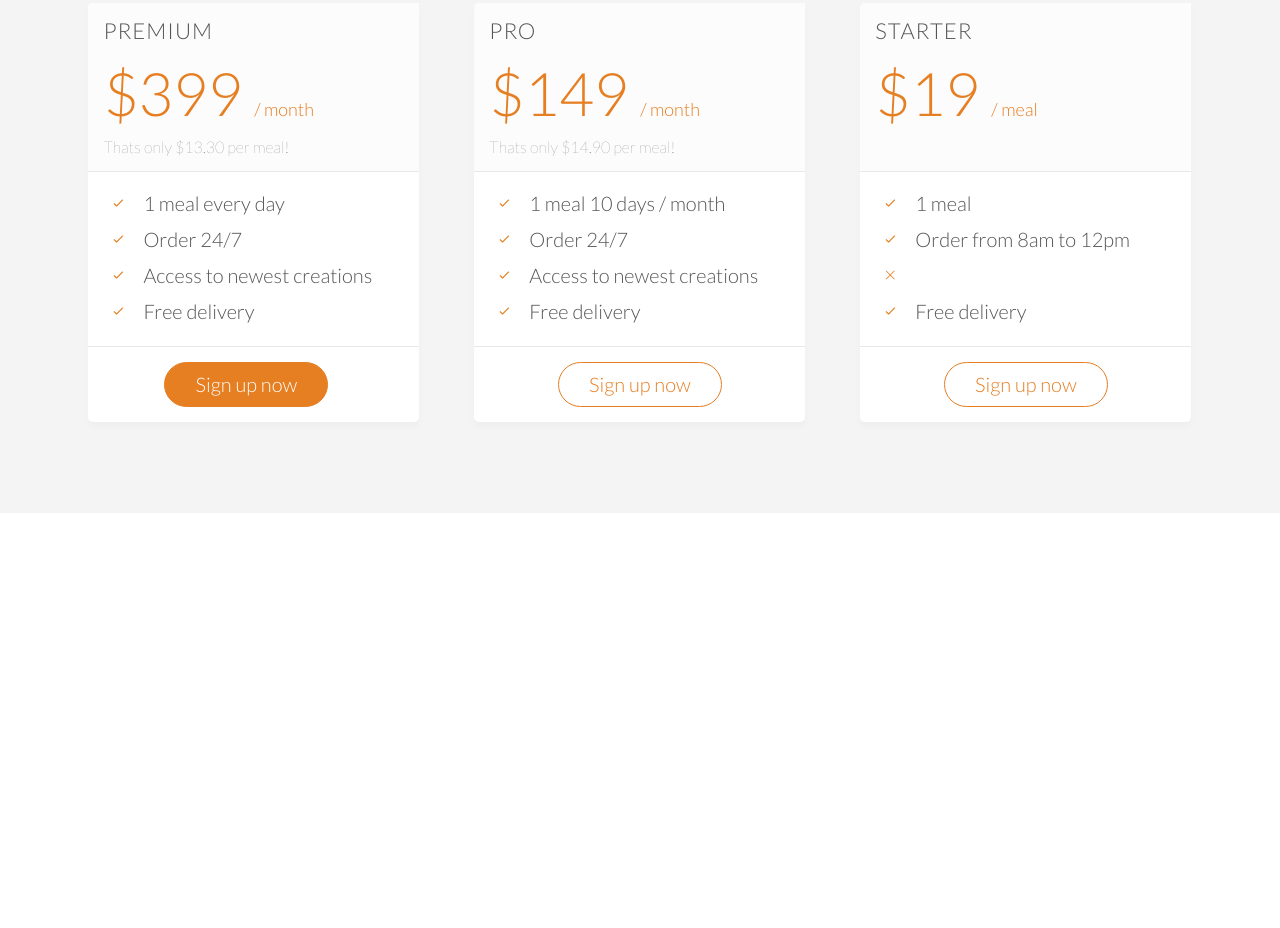
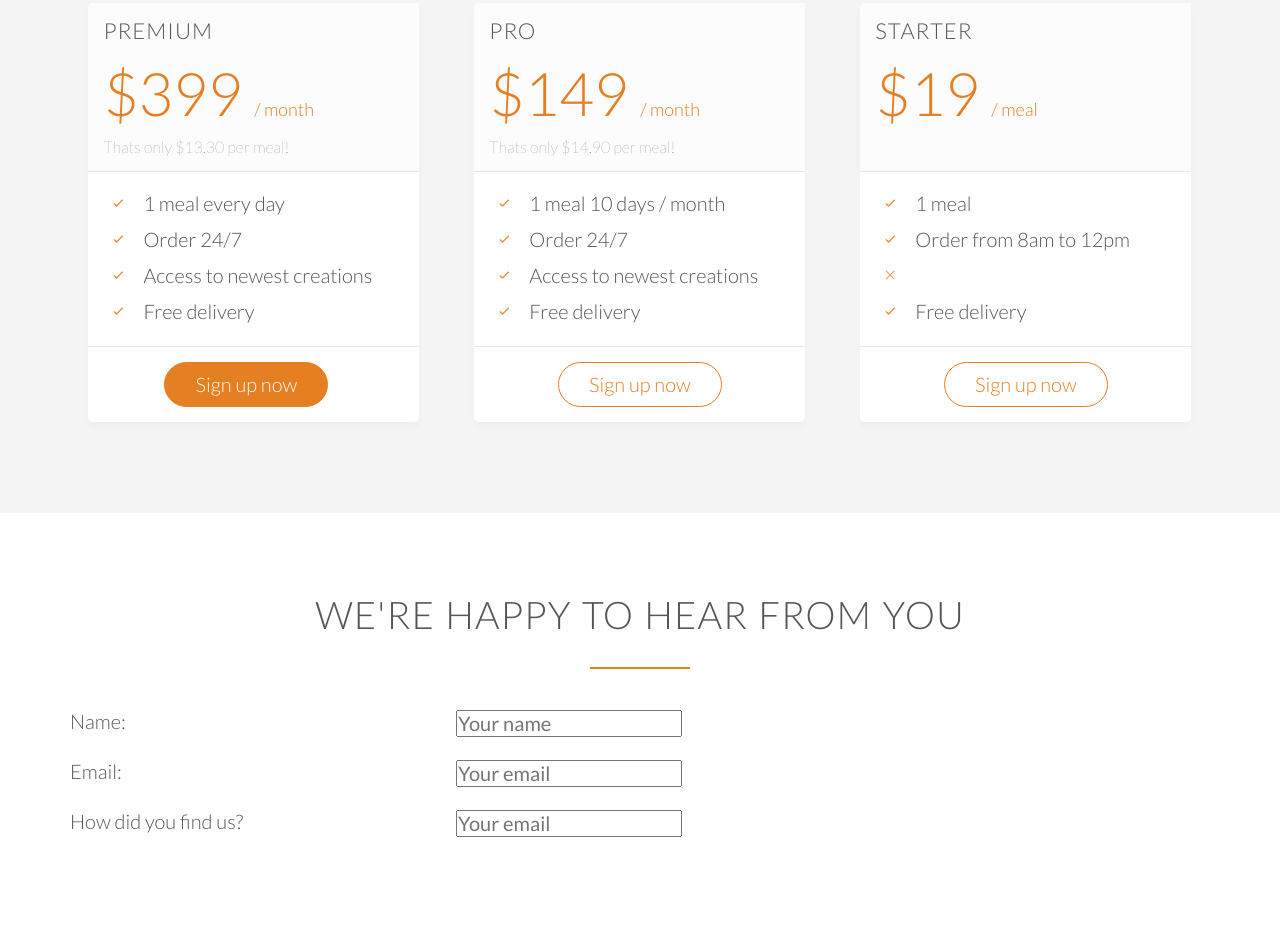
Before and after one commit to acnikzad/Omnifood, a plain HTML site: page index.html in a window 1280 px wide. Shown: the part 4129-5057 px from the top of the page. Before the commit the page ends 4642 px from the top, so only its background shows below. Drawn offline with Linux system fonts and the light colour scheme; files whose address does not match are found by name.

Commit message:
added text box features

```diff
--- a/index.html
+++ b/index.html
@@ -290,17 +290,46 @@
             </div>
           </div>
         </div>
-
-
+      </div>
+    </section>
+    <section class="form">
+      <div class="row">
+        <h2>We're happy to hear from you</h2>
+      </div>
+      <div class="row">
+        <form method="post" action="#" class="contact-form">
+          <div class="row">
+            <div class="col span-1-of-3">
+              <label>Name:</label>
+            </div>
+            <div class="col span-2-of-3">
+              <input type="text" name="name" id="name" placeholder="Your name" required>
+            </div>
+          </div>
+          <div class="row">
+            <div class="col span-1-of-3">
+              <label>Email:</label>
+            </div>
+            <div class="col span-2-of-3">
+              <input type="email" name="email" id="email" placeholder="Your email" required>
+            </div>
+          </div>
+          <div class="row">
+            <div class="col span-1-of-3">
+              <label>How did you find us?</label>
+            </div>
+            <div class="col span-2-of-3">
+              <input type="email" name="email" id="email" placeholder="Your email" required>
+            </div>
+          </div>
+        </form>
+      </div>
 
 
 
 
     </section>
 
-
-
-
   </body>
 
 
```
